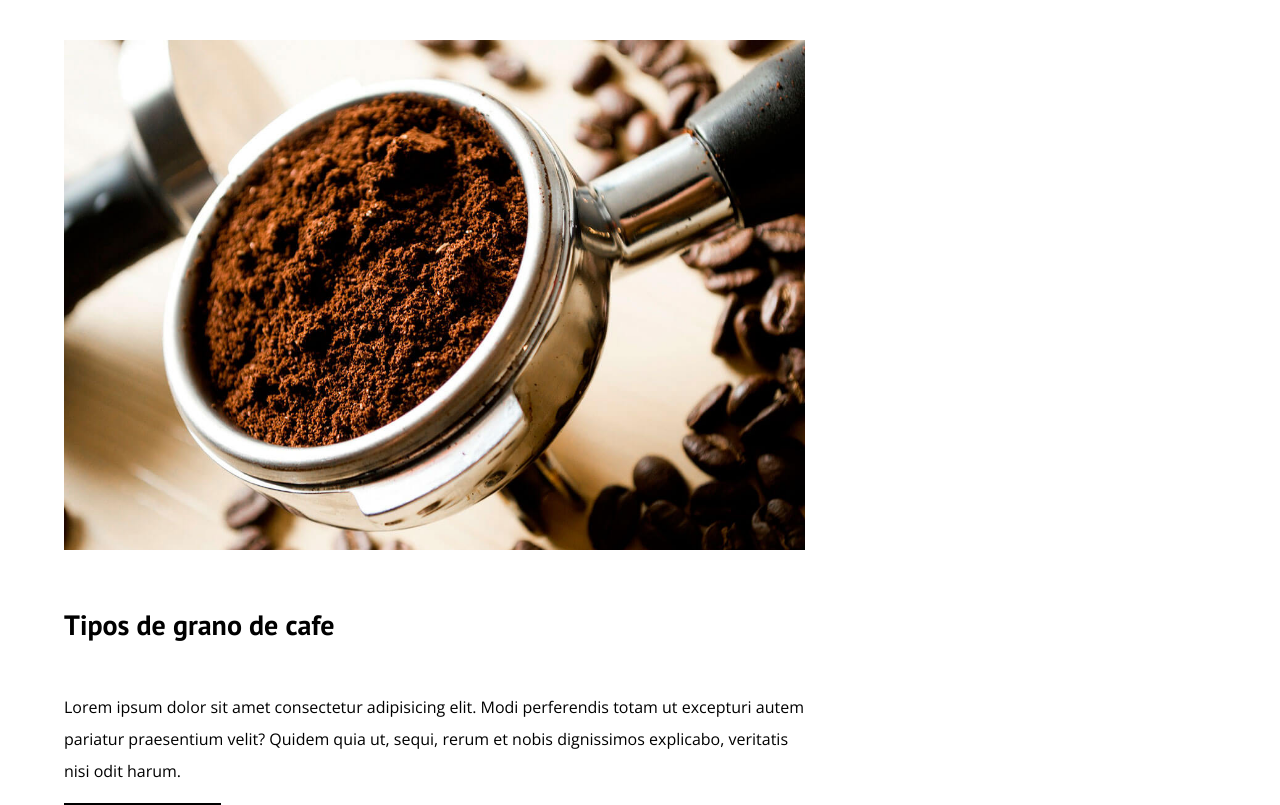
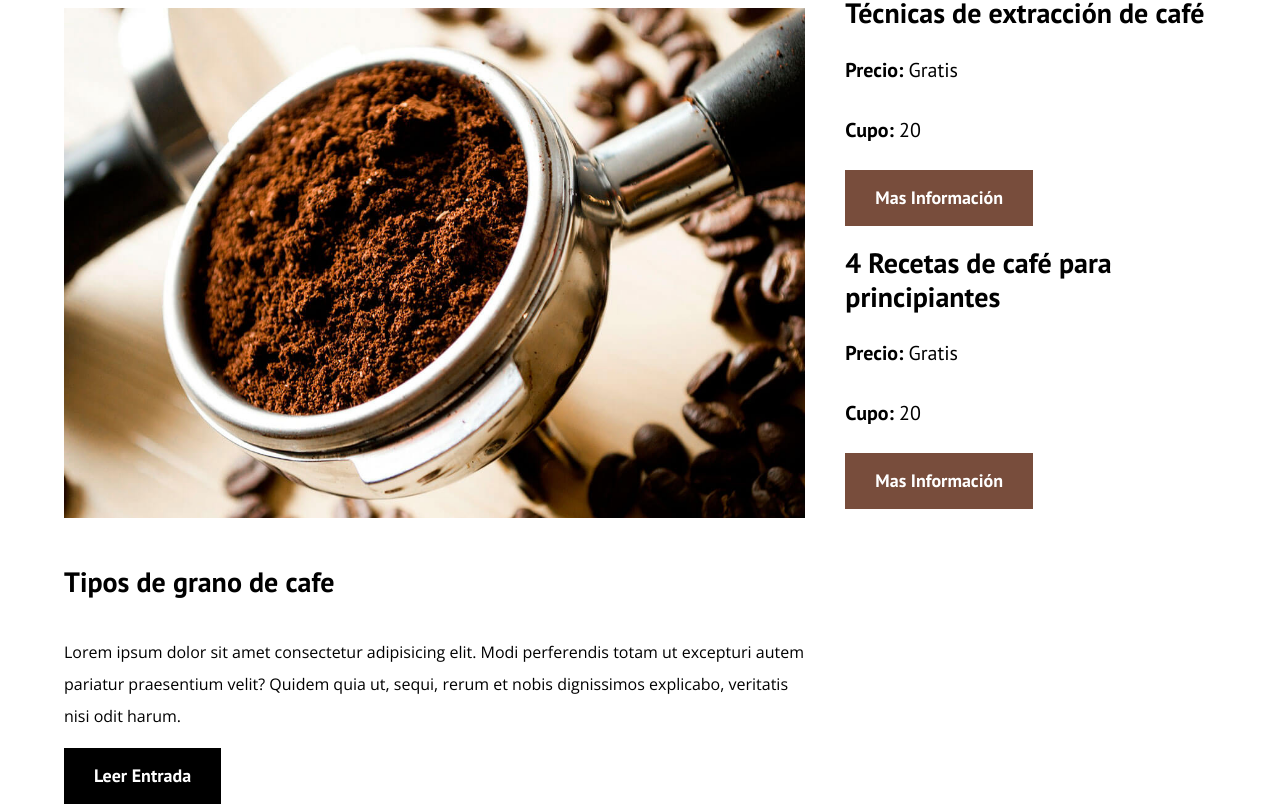
Before and after one commit to jesusbenagal/BlogdeCafe, a plain HTML site: page index.html in a window 1280 px wide. Shown: the part 706-1511 px from the top of the page. Drawn offline with nearby package versions, Linux system fonts and the light colour scheme.

Commit message:
Creando la barra lateral

```diff
--- a/css/style.css
+++ b/css/style.css
@@ -32,6 +32,7 @@ a {
 }
 h1,h2,h3,h4 {
     font-family: var(--fuenteHeading);
+    line-height: 1.2;
 }
 h1 {
     font-size: 4.8rem;
@@ -146,3 +147,31 @@ img {
 .boton--primario {
     background-color: var(--negro);
 }
+.boton--secundario {
+    background-color: var(--primario);
+}
+
+.cursos {
+    list-style: none;
+}
+
+.widget-curso {
+    border-bottom: 1px solid var(--gris);
+    margin-bottom: 2rem;
+}
+.widget-curso:last-of-type {
+    border-bottom: none;
+    margin-bottom: 0;
+}
+
+.widget-curso__label {
+    font-family: var(--fuenteHeading);
+    font-weight: 700;
+}
+.widget-curso__info {
+    font-weight: 400;
+}
+.widget-curso__label,
+.widget-curso__info {
+    font-size: 2rem;
+}
--- a/index.html
+++ b/index.html
@@ -68,6 +68,28 @@
         </main>
         <aside class="sidebar">
             <h3>Nuestros Cursos y Talleres</h3>
+            <ul class="cursos no-padding">
+                <li class="widget-cursos">
+                    <h4 class="no-margin">Técnicas de extracción de café</h4>
+                    <p class="widget-curso__label">Precio:
+                        <span class="widget-curso__info">Gratis</span>
+                    </p>
+                    <p class="widget-curso__label">Cupo:
+                        <span class="widget-curso__info">20</span>
+                    </p>
+                    <a href="entrada.html" class="boton boton--secundario">Mas Información</a>
+                </li>
+                <li class="widget-cursos">
+                    <h4 class="no-margin">4 Recetas de café para principiantes</h4>
+                    <p class="widget-curso__label">Precio:
+                        <span class="widget-curso__info">Gratis</span>
+                    </p>
+                    <p class="widget-curso__label">Cupo:
+                        <span class="widget-curso__info">20</span>
+                    </p>
+                    <a href="entrada.html" class="boton boton--secundario">Mas Información</a>
+                </li>
+            </ul>
         </aside>
     </div>
 
```
